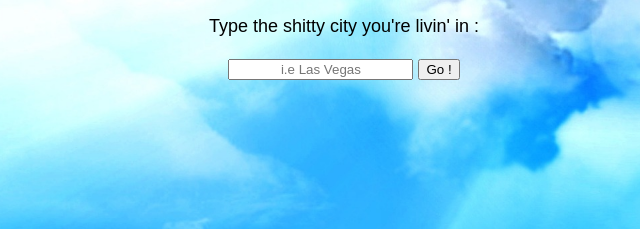
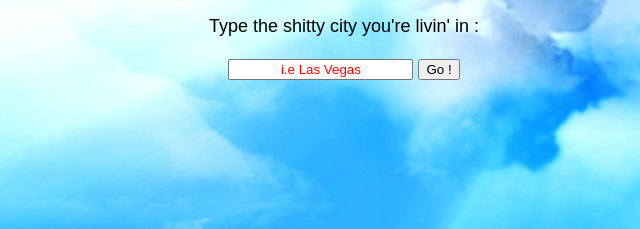
Before and after one commit to KamouloxBigboi/weatherForecast, a plain HTML site: page index.html in a window 1280 px wide. Shown: the part 246-475 px from the top of the page, 296-936 px from the left. Drawn offline with Linux system fonts and the light colour scheme.

Commit message:
Add Final Step

```diff
--- a/style.css
+++ b/style.css
@@ -5,11 +5,13 @@ p {
 select, input {
 
     text-align: center;
+}
+
 input::placeholder {
 
-    color
+    color: red;
 }
-}
+
 body {
     background-image: url('./background/background_weaterForecast.jpg');
     background-size: cover;
```
